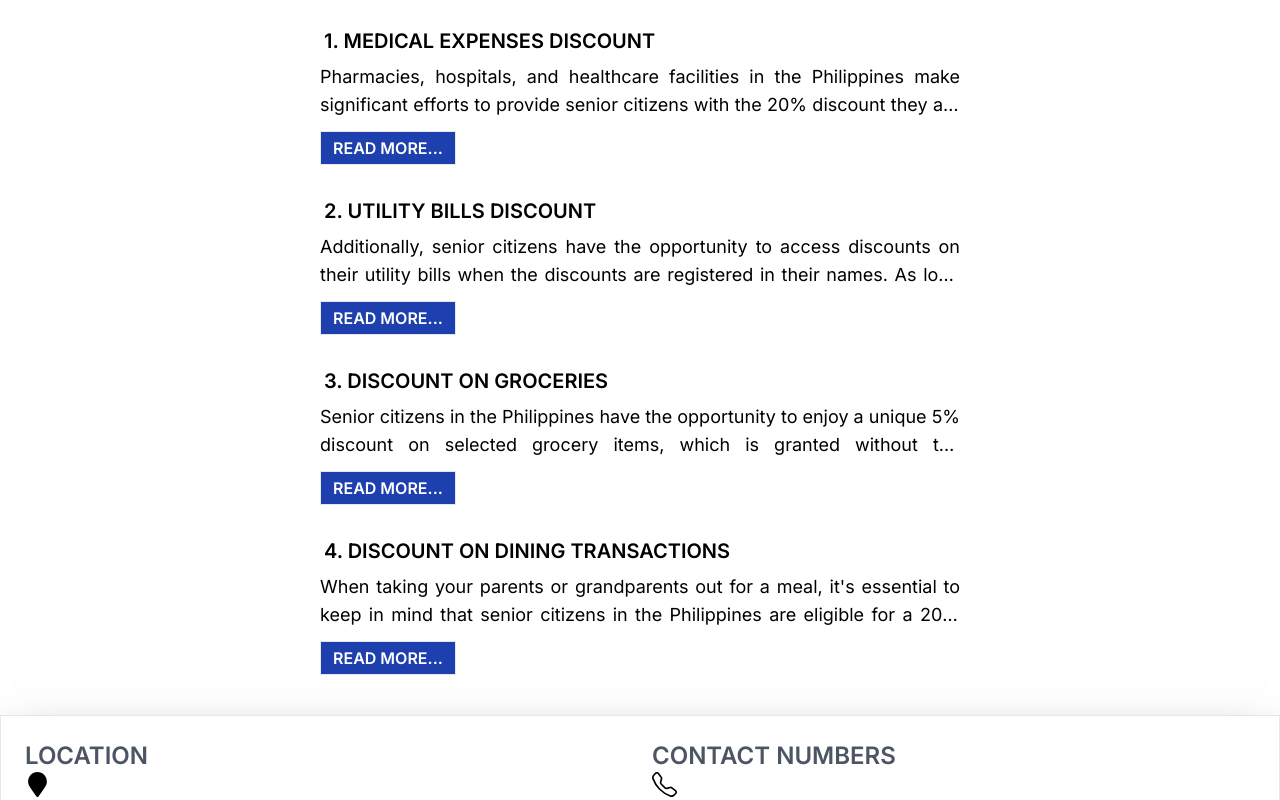
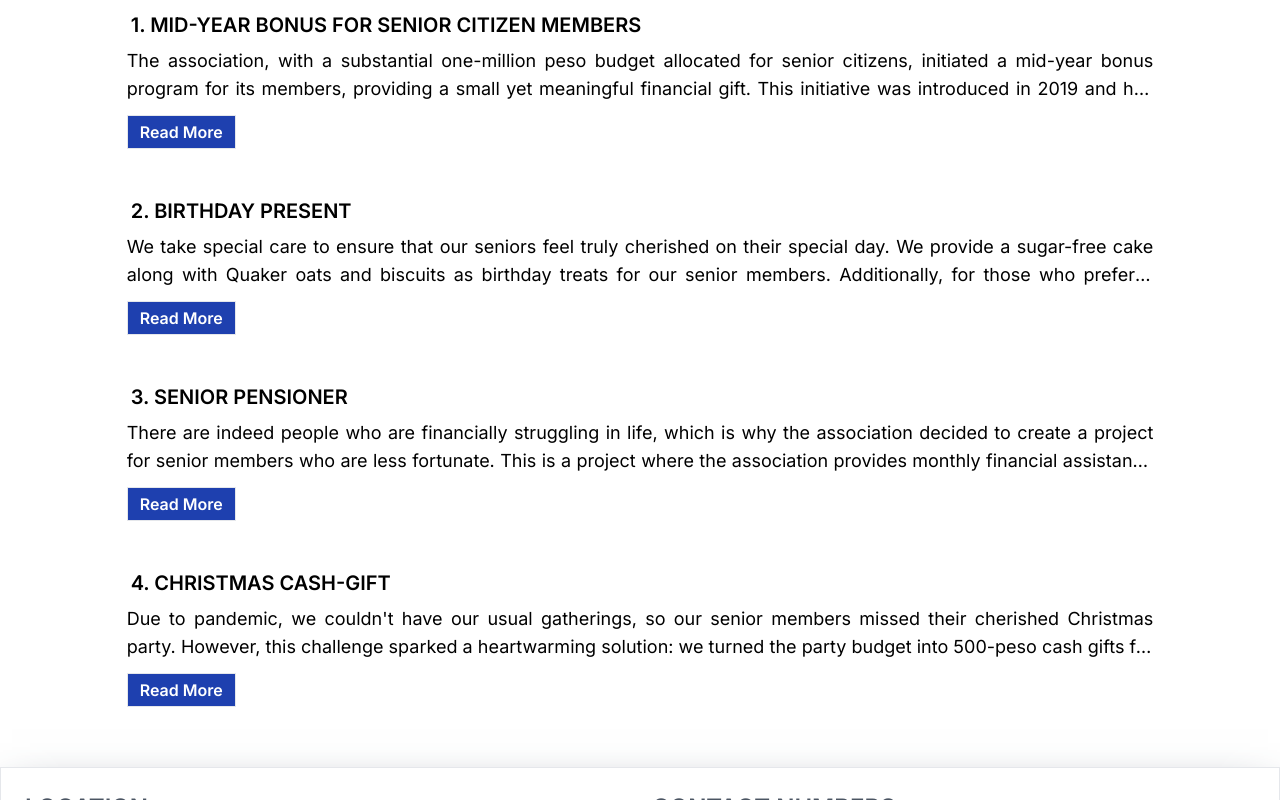
Before and after one commit to LDFcapstone12/capstone12, a Next.js app: page /benefits/bsa in a window 1280 px wide. Shown: the part 360-1160 px from the top of the page. Built offline with nearby package versions, Linux system fonts and the light colour scheme.

Commit message:
Commit 10/6/23 10:00

```diff
--- a/src/app/benefits/bsa/page.js
+++ b/src/app/benefits/bsa/page.js
@@ -8,124 +8,108 @@ const paragraphStyles = {
   display: '-webkit-box',
 };
 
+function ExpandableSection({ content, isExpanded, toggleExpand }) {
+  return (
+    <div>
+      <div className="text-justify text-lg" style={isExpanded ? null : paragraphStyles}>
+        {content}
+      </div>
+      <button className='mt-3 py-1 p-3 border bg-blue-800 text-white font-semibold' onClick={toggleExpand}>
+        {isExpanded ? 'Read Less' : 'Read More'}
+      </button>
+    </div>
+  );
+}
+
 export default function Bsa() {
-  const [isOpen, setIsOpen] = useState(false);
+  const [section1Expanded, setSection1Expanded] = useState(false);
+  const [section2Expanded, setSection2Expanded] = useState(false);
+  const [section3Expanded, setSection3Expanded] = useState(false);
+  const [section4Expanded, setSection4Expanded] = useState(false);
+
+
+  const section1Content = `
+    The association, with a substantial one-million peso budget allocated for senior citizens,
+    initiated a mid-year bonus program for its members, providing a small yet meaningful financial gift.
+    This initiative was introduced in 2019 and has been embraced by the current Barangay Captain, Thomas
+    Raymond Lising, as a collaborative project between the association and the barangay council. The heartwarming sight
+    of our members' joy upon receiving their monthly bonuses underscores their importance to us.
+  `;
+
+  const section2Content = `
+    We take special care to ensure that our seniors feel truly cherished on their special day. We provide a sugar-free cake
+    along with Quaker oats and biscuits as birthday treats for our senior members. Additionally, for those who prefer a different
+    option, we are more than happy to arrange a fruit basket. Our commitment is to fulfill our members' needs and make their special
+    day truly extraordinary.
+  `;
+
+  const section3Content = `
+    There are indeed people who are financially struggling in life, which is why the association decided to create a project for senior
+    members who are less fortunate. This is a project where the association provides monthly financial assistance to indigent members. This
+    project has also been adopted by the current Barangay Captain, Thomas Raymond Lising. He may have recognized the needs of impoverished senior
+    citizens, including their necessities such as food, medicine, and more. While the amount given to them each month may not be substantial, what's
+    important is that there are people willing to help meet their needs.
+  `;
+
+  const section4Content = `
+    Due to pandemic, we couldn't have our usual gatherings, so our senior members missed their cherished Christmas party. However,
+    this challenge sparked a heartwarming solution: we turned the party budget into 500-peso cash gifts for each senior member every December. This gesture
+    aimed to ensure they didn't miss out on holiday joy, turning this project into an annual tradition spreading happiness during Christmas, even in tough times.
+  `;
 
   return (
     <div className="w-100% mt-12 my-10">
-      <div className="flex flex-1 justify-start items-center flex-col gap-6">
+      <div className="flex flex-1 justify-start items-center flex-col">
         <div className="font-bold text-2xl uppercase tracking-wide text-blue-900">
           <h1>Brgy. San Antonio</h1>
         </div>
-        <p className='w-full lg:w-1/2 text-lg text-justify'>According to Republic Act 994, individuals in the Philippines who are 60 years old and above are
-          eligible for a 20% discount and are also exempt from the value-added tax (VAT) on eligible goods
-          and services that are intended for their personal use. These benefits are applicable to both cash and
-          credit card transactions.
-        </p>
-        <div className="w-full lg:w-1/2">
+
+        <h2 className='uppercase text-blue-950 text-lg ml-5 font-semibold mt-5'>To qualify for the benefits from Barangay San Antonio, you need to:</h2>
+          <ul>
+            <li className='ml-2 text-lg'>1. Must be a resident of Barangay San Antonio.</li>
+            <li className='ml-2 text-lg'>2. Must need to have a senior citizen ID.</li>
+            <li className='ml-2 text-lg'>3. Must also be a registered voter of Barangay San Antonio, Pasig City.</li>
+          </ul>
+
+          <div className="w-full lg:w-10/12 p-5 mt-5">
+            <h1 className="lg:ml-1 md:w-10/12 text-xl font-semibold uppercase py-2">
+              1. mid-year bonus for senior citizen members
+            </h1>
+            <ExpandableSection
+              content={section1Content}
+              isExpanded={section1Expanded}
+              toggleExpand={() => setSection1Expanded(!section1Expanded)}
+            />
+          </div>
+          <div className="w-full lg:w-10/12 p-5">
             <h1 className="lg:ml-1 text-xl font-semibold uppercase py-2">
-            1. MEDICAL EXPENSES DISCOUNT
+              2. Birthday present
             </h1>
-          <p className="text-justify text-lg" style={isOpen ? null : paragraphStyles}>
-            Pharmacies, hospitals, and healthcare facilities in the Philippines make significant efforts to provide
-            senior citizens with the 20% discount they are entitled to. This enables seniors to access the healthcare they
-            require without straining their finances, provided they meet the necessary criteria for senior citizen health
-            benefits.
-            <p className="text-justify text-lg" >
-              The discount, coupled with the exemption from value-added tax (VAT), is applicable to a wide range of medical essentials
-              for senior citizens. This includes a 20% reduction when purchasing both generic and branded medications, as well as savings on
-              eyeglasses, hearing aids, wheelchairs, dentures, medical procedures, examinations, and other healthcare-related expenses.
-            </p>
-            <p className="text-justify text-lg" >
-              It&apos;s worth noting that senior citizens can avail of these discounts on medicines and hospital bills, whether they make
-              their purchases in physical stores or through online transactions in the Philippines.
-            </p>
-
-            <h2 className='my-3 uppercase text-blue-950 font-semibold'>To access the Senior Citizen Discount for medical expenses in the Philippines, follow these steps:</h2>
-            <p>1. When purchasing medicines and other elderly care items from physical pharmacies:</p>
-            <li className='ml-5'>Ensure you have your senior citizen ID, Office of the Senior Citizen Affairs (OSCA) purchase booklet, and prescription slips with you.</li>
-            <li className='ml-5'>In the case of online purchases, take a screenshot of the required documents and upload them onto the merchant&apos;s platform</li>
-
-            <p>2. When undergoing medical procedures at clinics and hospitals:</p>
-            <li className='ml-5'>Present your senior ID, OSCA purchase booklet, along with any other pertinent medical documents when settling your bill.</li>
-          </p>
-          <button className='mt-3 py-1 p-3 border bg-blue-800 text-white font-semibold' onClick={() => setIsOpen(!isOpen)}>{isOpen ? 'READ LESS...' : 'READ MORE...'}
-          </button>
+            <ExpandableSection
+              content={section2Content}
+              isExpanded={section2Expanded}
+              toggleExpand={() => setSection2Expanded(!section2Expanded)}
+            />
           </div>
-
-        <div className="w-full lg:w-1/2">
+          <div className="w-full lg:w-10/12 p-5">
             <h1 className="lg:ml-1 text-xl font-semibold uppercase py-2">
-            2. Utility Bills Discount
+              3. Senior Pensioner
             </h1>
-          <p className="text-justify text-lg" style={isOpen ? null : paragraphStyles}>
-            Additionally, senior citizens have the opportunity to access discounts on their utility bills when the discounts
-            are registered in their names. As long as the household&apos;s consumption remains below 100 kWh of electricity and 30
-            cubic meters of water, a 5% discount can be applied to both electric and water bills.
-
-            <h2 className='my-3 uppercase text-blue-950 font-semibold'>To access the Senior Citizen Discount on electric and utility bills, follow these steps:</h2>
-            <p>1. When making payments at the closest payment center:</p>
-            <li className='ml-5'>Ensure you have your senior citizen ID readily available.</li>
-            <li className='ml-5'>Present the utility bill registered under the senior citizen&apos;s name.</li>
-            <li className='ml-5'>Provide any additional documentation that serves as proof of address as necessary.</li>
-          </p>
-          <button className='mt-3 py-1 p-3 border bg-blue-800 text-white font-semibold' onClick={() => setIsOpen(!isOpen)}>{isOpen ? 'READ LESS...' : 'READ MORE...'}
-          </button>
+            <ExpandableSection className="text-lg"
+              content={section3Content}
+              isExpanded={section3Expanded}
+              toggleExpand={() => setSection3Expanded(!section3Expanded)}
+            />
           </div>
-
-        <div className="w-full lg:w-1/2">
+          <div className="w-full lg:w-10/12 p-5">
             <h1 className="lg:ml-1 text-xl font-semibold uppercase py-2">
-            3. Discount on Groceries
+              4. Christmas Cash-gift
             </h1>
-          <p className="text-justify text-lg" style={isOpen ? null : paragraphStyles}>
-            Senior citizens in the Philippines have the opportunity to enjoy a unique 5% discount on selected grocery items,
-            which is granted without the exemption of Value-Added Tax (VAT). This benefit is the result of a collaborative initiative
-            between the Department Social Welfare and Development (DSWD) and the Department of Agriculture (DOA), established through Joint Administrative
-            Order No. 10-02, issued in 2010.
-
-            <h2 className='my-3 uppercase text-blue-950 font-semibold'>Senior citizens who make grocery purchases totaling up to P1,300 per week are entitled to a 5% discount
-            on their retail prices of a range of essential items, including but not limited to:</h2>
-            <li className='ml-5'>Rice, bread, and corn</li>
-            <li className='ml-5'>Chicken, beef, and pork (fresh, canned, and processed)</li>
-            <li className='ml-5'>Fresh eggs</li>
-            <li className='ml-5'>Coffee, creamer, and sugar</li>
-            <li className='ml-5'>Fresh fruits and vegetables</li>
-            <li className='ml-5'>Garlic and onions</li>
-            <li className='ml-5'>Cooking oil and salt</li>
-            <li className='ml-5'>Noodles, canned sardines, and canned tuna</li>
-            <li className='ml-5'>Fresh milk and other dairy products</li>
-            <li className='ml-5'>Detergents</li>
-            <li className='ml-5'>Electrical supplies, light bulbs, and batteries</li>
-            <li className='ml-5'>Geriatric diapers</li>
-
-            <h2 className='my-3 uppercase text-blue-950 font-semibold'>To access the Grocery discount for Senior Citizens, follow these steps:</h2>
-            <p>1. When shopping for groceries at supermarkets, convenience stores, and drug stores:</p>
-            <li className='ml-5'>Seniors should carry their OSCA-issued senior citizen ID and OSCA purchase booklet.</li>
-            <li className='ml-5'>If you are shopping on behalf of a senior family member, provide their senior citizen ID, OSCA booklet, along with an authorization letter to claim the 5%.</li>
-            <li className='ml-5'>Provide any additional documentation that serves as proof of address as necessary.</li>
-            <p>2. It&apos;s important to note that the discount is applicable for both in-store and online purchases.</p>
-            <p>3. Please be aware that the special discount does not apply to purchases made at sari-sari stores, cooperative stores, wet markets, and talipapa.</p>
-          </p>
-          <button className='mt-3 py-1 p-3 border bg-blue-800 text-white font-semibold' onClick={() => setIsOpen(!isOpen)}>{isOpen ? 'READ LESS...' : 'READ MORE...'}
-          </button>
-        </div>
-
-        <div className="w-full lg:w-1/2">
-          <h1 className="lg:ml-1 text-xl font-semibold uppercase py-2">
-            4. Discount on Dining Transactions
-          </h1>
-          <p className="text-justify text-lg" style={isOpen ? null : paragraphStyles}>
-            When taking your parents or grandparents out for a meal, it&apos;s essential to keep in mind that senior citizens in the Philippines are eligible for a 20% discount at
-            various restaurants and well-known fast-food chains, including Jollibee, McDonalds, KFC, Greenwich, and Mang Inasal. Additionally, they can also apply the senior citizen
-            discount to food delivery apps such as GrabFood and Foodpanda, among others. This benefit allows seniors to enjoy dining out or ordering in with more affordability and convenience.
-
-            <h2 className='my-3 uppercase text-blue-950 font-semibold'>To claim the Restaurant Discount:</h2>
-            <p>1. When dining in the restaurant:</p>
-            <li className='ml-5'>Simply present the senior citizen&apos;s ID during the ordering or payment process.</li>
-            <p>2. For online food deliveries:</p>
-            <li className='ml-5'>Mention the senior citizen&apos;s name and senior citizen number during the ordering process.</li>
-          </p>
-          <button className='mt-3 py-1 p-3 border bg-blue-800 text-white font-semibold' onClick={() => setIsOpen(!isOpen)}>{isOpen ? 'READ LESS...' : 'READ MORE...'}
-          </button>
+            <ExpandableSection
+              content={section4Content}
+              isExpanded={section4Expanded}
+              toggleExpand={() => setSection4Expanded(!section4Expanded)}
+            />
           </div>
       </div>
     </div>
```
Lines whose indentation alone changed are shown as unchanged.
